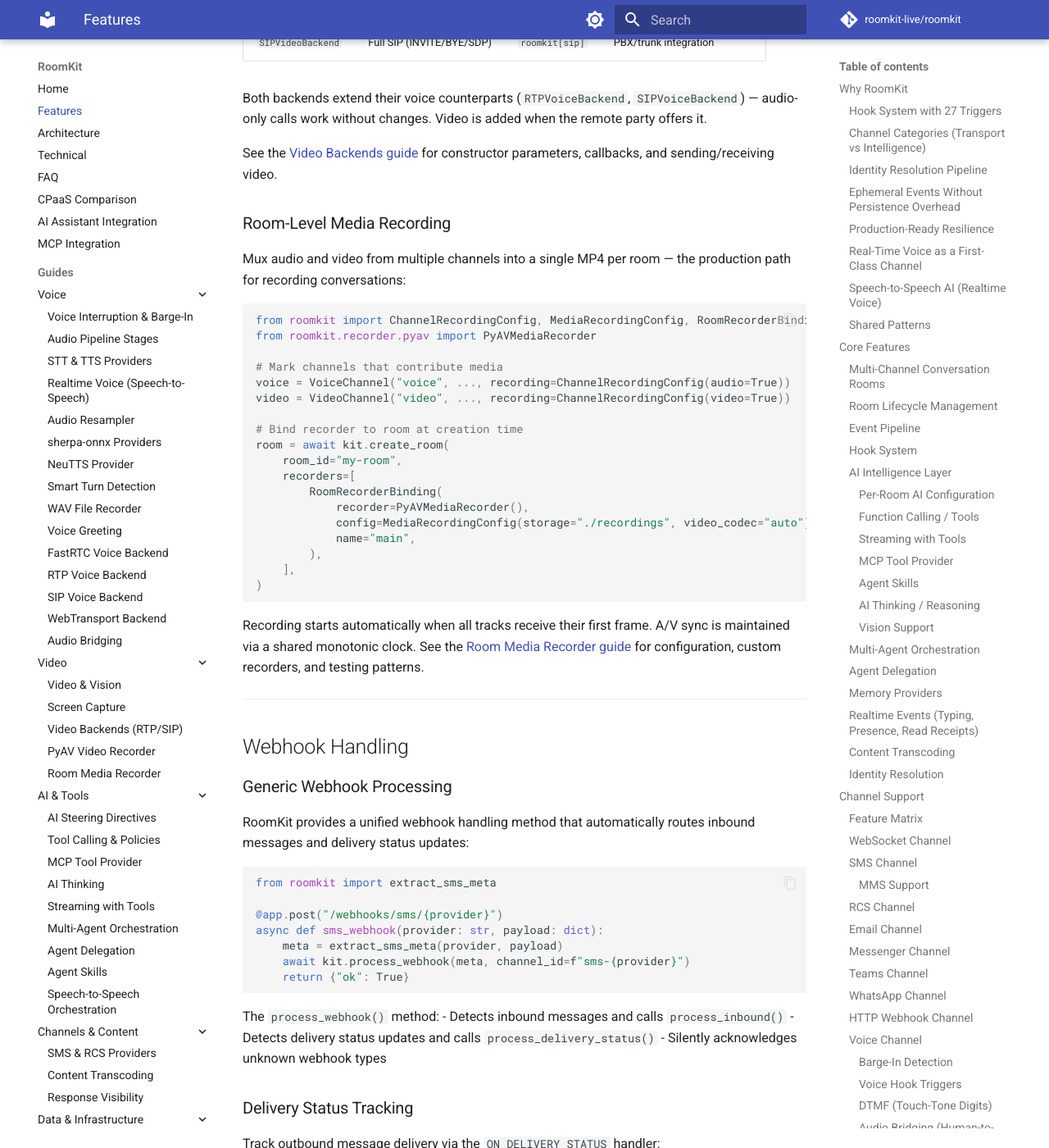
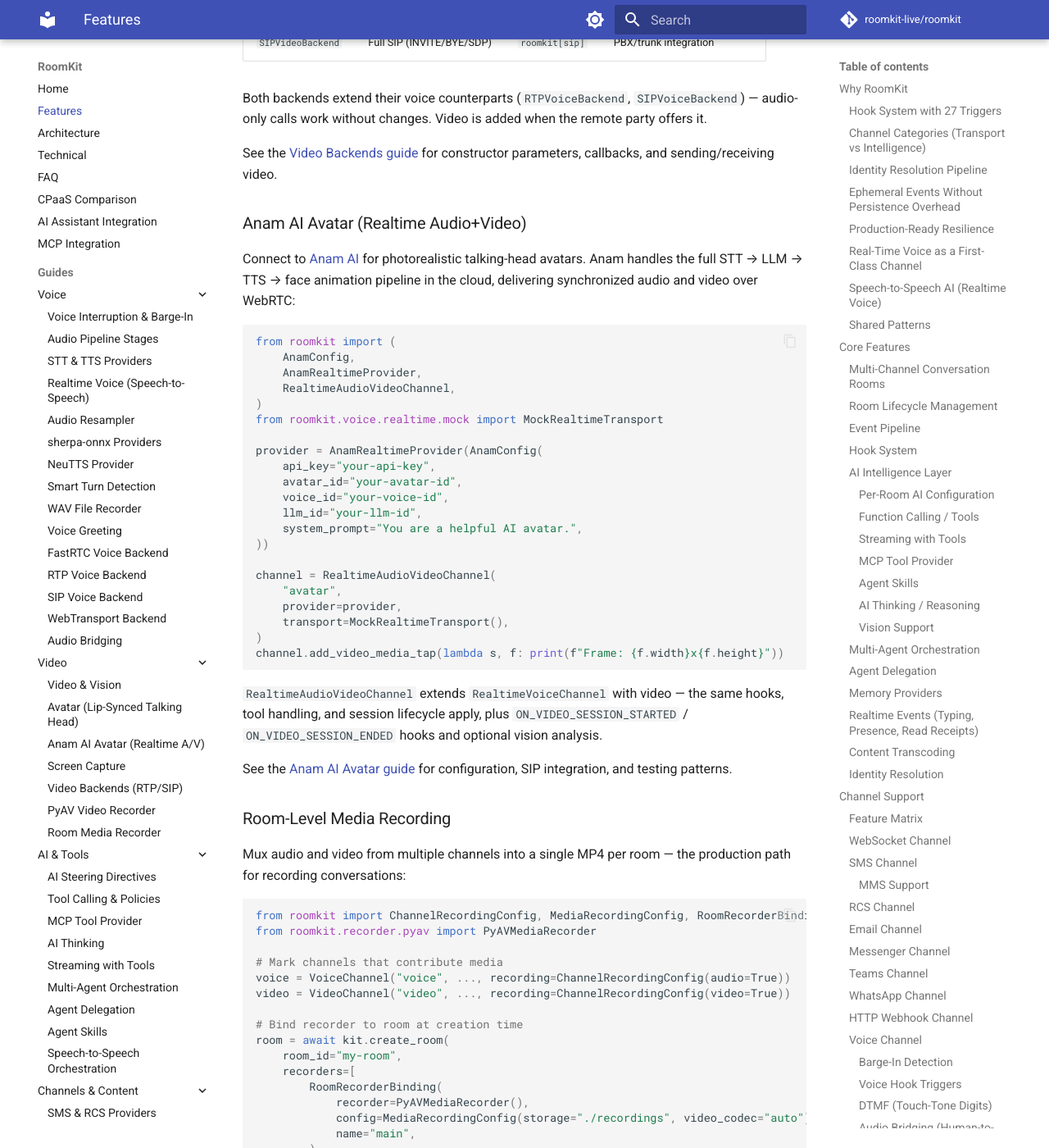
Before and after one commit to roomkit-live/roomkit-docs, an MkDocs documentation site: the page built from docs/features.md, in a window 1280 px wide and 1400 px high, scrolled down 34414 px. Shown: the whole window at 82% size. Built offline with MkDocs 1.6.1 and Material for MkDocs 9.7.7, drawn with Linux system fonts in a browser that asks for light colours; comment, search, counter and statistics services are not loaded.

Commit message:
docs(anam): add Anam AI Avatar guide and update features
Add guides/anam-avatar.md covering:
- AnamConfig (ephemeral + pre-defined personas)
- RealtimeAudioVideoChannel setup and video taps
- SIP integration example
- Testing with MockRealtimeAudioVideoProvider

Update features.md with Anam AI Avatar section.
Update mkdocs.yml nav with new guide page.

Co-Authored-By: Claude Opus 4.6 (1M context) <noreply@anthropic.com>

````diff
--- a/docs/features.md
+++ b/docs/features.md
@@ -1417,6 +1417,38 @@ Both backends extend their voice counterparts (`RTPVoiceBackend`, `SIPVoiceBacke
 
 See the [Video Backends guide](guides/video-backends.md) for constructor parameters, callbacks, and sending/receiving video.
 
+### Anam AI Avatar (Realtime Audio+Video)
+
+Connect to [Anam AI](https://anam.ai) for photorealistic talking-head avatars. Anam handles the full STT → LLM → TTS → face animation pipeline in the cloud, delivering synchronized audio and video over WebRTC:
+
+```python
+from roomkit import (
+    AnamConfig,
+    AnamRealtimeProvider,
+    RealtimeAudioVideoChannel,
+)
+from roomkit.voice.realtime.mock import MockRealtimeTransport
+
+provider = AnamRealtimeProvider(AnamConfig(
+    api_key="your-api-key",
+    avatar_id="your-avatar-id",
+    voice_id="your-voice-id",
+    llm_id="your-llm-id",
+    system_prompt="You are a helpful AI avatar.",
+))
+
+channel = RealtimeAudioVideoChannel(
+    "avatar",
+    provider=provider,
+    transport=MockRealtimeTransport(),
+)
+channel.add_video_media_tap(lambda s, f: print(f"Frame: {f.width}x{f.height}"))
+```
+
+`RealtimeAudioVideoChannel` extends `RealtimeVoiceChannel` with video — the same hooks, tool handling, and session lifecycle apply, plus `ON_VIDEO_SESSION_STARTED` / `ON_VIDEO_SESSION_ENDED` hooks and optional vision analysis.
+
+See the [Anam AI Avatar guide](guides/anam-avatar.md) for configuration, SIP integration, and testing patterns.
+
 ### Room-Level Media Recording
 
 Mux audio and video from multiple channels into a single MP4 per room — the production path for recording conversations:
--- a/mkdocs.yml
+++ b/mkdocs.yml
@@ -86,6 +86,8 @@ nav:
           - Audio Bridging: guides/audio-bridge.md
       - Video:
           - Video & Vision: guides/video-vision.md
+          - Avatar (Lip-Synced Talking Head): guides/avatar.md
+          - Anam AI Avatar (Realtime A/V): guides/anam-avatar.md
           - Screen Capture: guides/screen-capture.md
           - Video Backends (RTP/SIP): guides/video-backends.md
           - PyAV Video Recorder: guides/pyav-video-recorder.md
````
Also changed, not shown: docs/guides/anam-avatar.md (added, +300 -0 lines).
